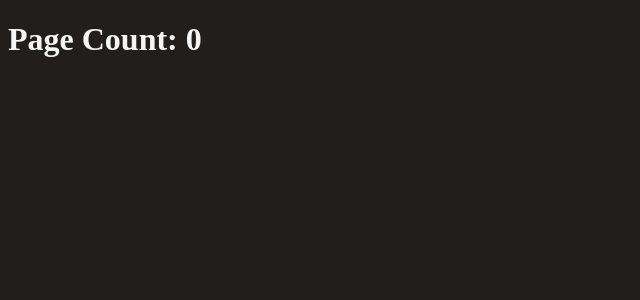
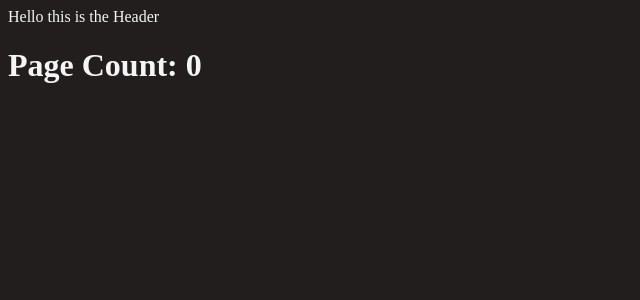
Before and after one commit to JamesSalcedo001/inventory_app, a React (Vite) app in the folder client/: page / in a window 1280 px wide. Shown: the top 300 px of the page, without its empty margins (0-640 px from the left). Built offline with nearby package versions, Linux system fonts and the light colour scheme; no server answers.

Commit message:
added Header component to App component

```diff
--- a/client/src/App.jsx
+++ b/client/src/App.jsx
@@ -1,8 +1,8 @@
 import { useState, useEffect } from 'react'
 import { Route, Routes } from "react-router-dom";
-// import Header from './Header';
-// import Login from './Login';
-// import Signup from './Signup';
+import Header from './Header';
+import Login from './Login';
+import Signup from './Signup';
 import './App.css'
 
 function App() {
@@ -16,6 +16,7 @@ function App() {
 
   return (
     <div className="App">
+      <Header/>
         <Routes>
           <Route path="/testing" element={<h1>test route</h1>} />
           <Route path="/" element={<h1>Page Count: {count}</h1>} />
```
